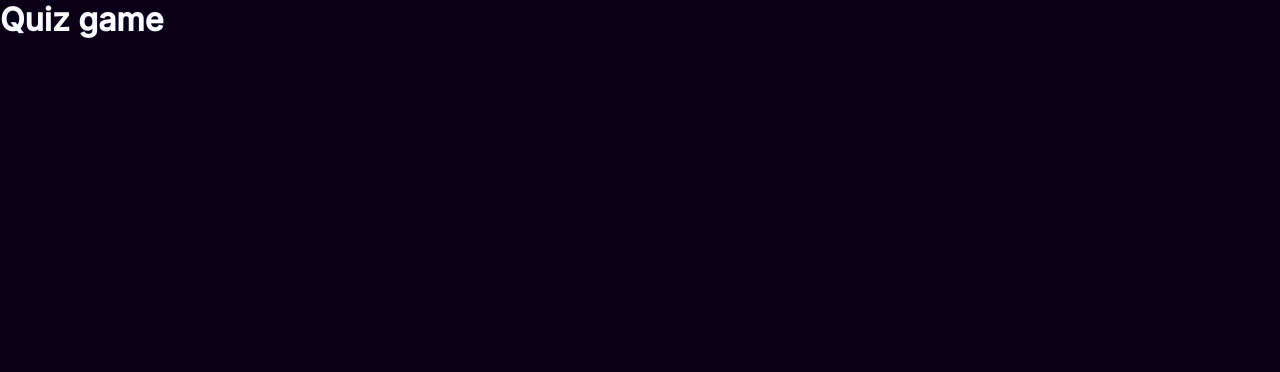
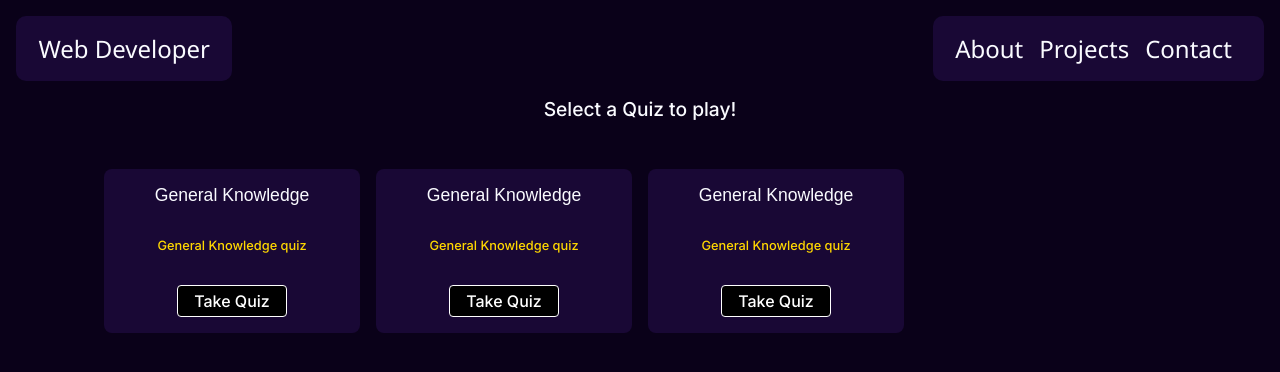
Before and after one commit to HamadNabizada/portfolio, a Next.js app: page /QuizGame in a window 1280 px wide. Shown: the top 372 px of the page. Built offline with nearby package versions, Linux system fonts and the light colour scheme.

Commit message:
added header to tenzies page. created quiz game page. styled quiz game page.

```diff
--- /dev/null
+++ b/components/QuizCard.js
@@ -0,0 +1,11 @@
+import style from '../styles/QuizCard.module.css'
+
+export default function QuizCard(props){
+    return(
+        <div className={style.wrapper}>
+            <h2 className={style.cardTitle}>{props.title}</h2>
+            <h3 className={style.p}>{props.p}</h3>
+            <button className={style.quizbtn}>Take Quiz</button>
+        </div>
+    )
+}
--- a/pages/QuizGame.js
+++ b/pages/QuizGame.js
@@ -1,3 +1,17 @@
+import Header from '../components/Header'
+import style from '../styles/QuizGame.module.css'
+import QuizCard from '../components/QuizCard'
+
 export default function Quiz(){
-    return <h1>Quiz game</h1>
+    return (
+        <div className={style.wrapper}>
+            <Header />
+            <h1 className={style.title}>Select a Quiz to play!</h1>
+            <section className={style.cardWrapper}>
+                <QuizCard title='General Knowledge' p='General Knowledge quiz' />
+                <QuizCard title='General Knowledge' p='General Knowledge quiz' />
+                <QuizCard title='General Knowledge' p='General Knowledge quiz' />
+            </section>
+        </div>
+    )
 }
--- a/pages/Tenzies.js
+++ b/pages/Tenzies.js
@@ -1,9 +1,12 @@
 import TenziesGame from '../components/Tenzies'
+import Header from '../components/Header'
+import style from '../styles/Tenzies.module.css'
 
 
 export default function Tenzies(){
     return (
         <div>
+            <Header />
             <TenziesGame />
         </div>
     )
--- /dev/null
+++ b/styles/QuizCard.module.css
@@ -0,0 +1,37 @@
+.wrapper{
+    display:flex;
+    flex-direction: column;
+    background-color: rgba(25,8,53,255);
+    justify-content: center;
+    align-items: center;
+    border-radius: 8px;
+    padding: 1rem;
+    gap:2rem;
+    min-height:10rem;
+    min-width: 16rem;
+    max-width: 20rem;
+}
+.cardTitle{
+    font-family: Arial, Helvetica, sans-serif;
+    font-weight:normal;
+    font-size: 1.1rem;
+    margin-bottom:auto;
+}
+.p{
+    color:gold;
+    font-weight: lighter;
+    font-size:.8rem;
+}
+.quizbtn{
+    color: white;
+    background-color: black;
+    border:1px solid white;
+    font-family: Inter;
+    font-size: 1rem;
+    padding: .3rem 1rem;
+    border-radius: 4px;
+    cursor: pointer;
+}
+.quizbtn:active{
+    background-color: rgb(46, 45, 45);
+}
--- /dev/null
+++ b/styles/QuizGame.module.css
@@ -0,0 +1,29 @@
+.wrapper{
+    margin: 1rem;
+    display:flex;
+    flex-direction: column;
+}
+.title{
+    justify-self: center;
+    align-self: center;
+    margin-top: 1rem;
+    font-weight: normal;
+    font-size: 1.2rem;
+}
+.cardWrapper{
+    display:flex;
+    flex-direction: column;
+    justify-self: center;
+    align-self: center;
+    margin-top: 1rem;
+    gap: 1rem;
+}
+
+
+@media screen and (min-width: 700px){
+    .cardWrapper{
+        display:grid;
+        grid-template-columns: repeat(4, 1fr);
+        margin-top: 3rem;
+    }
+}
```
